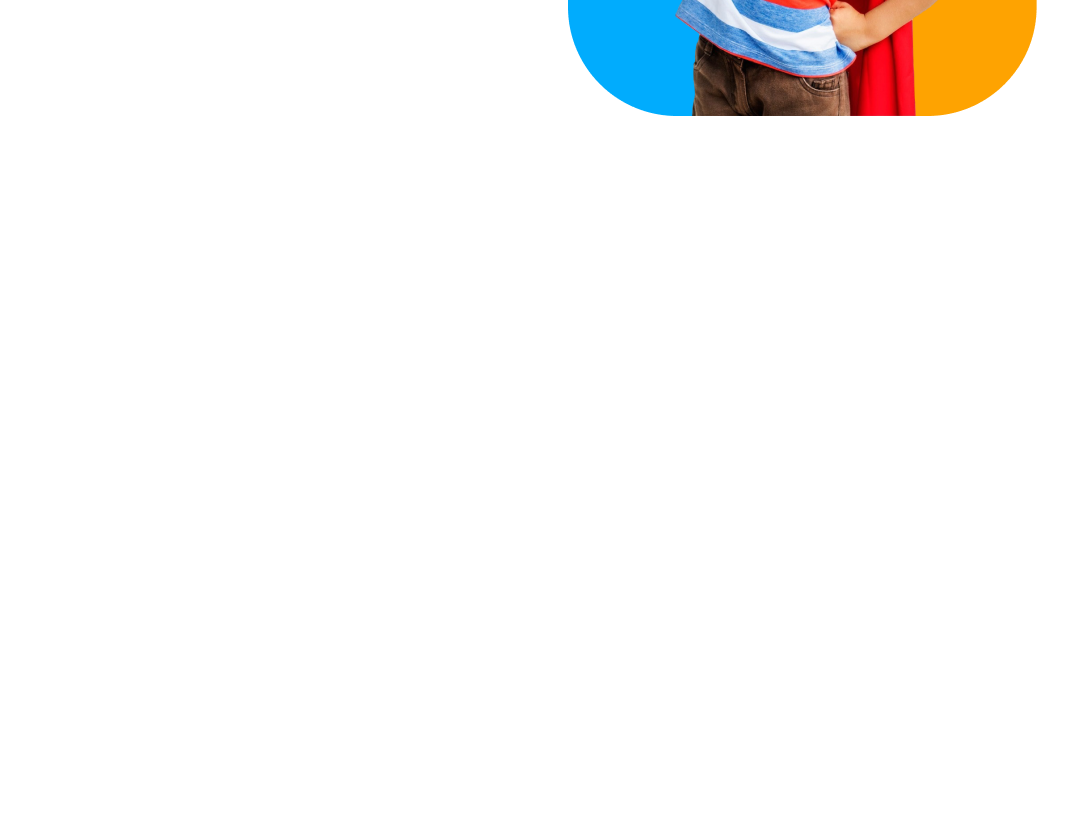
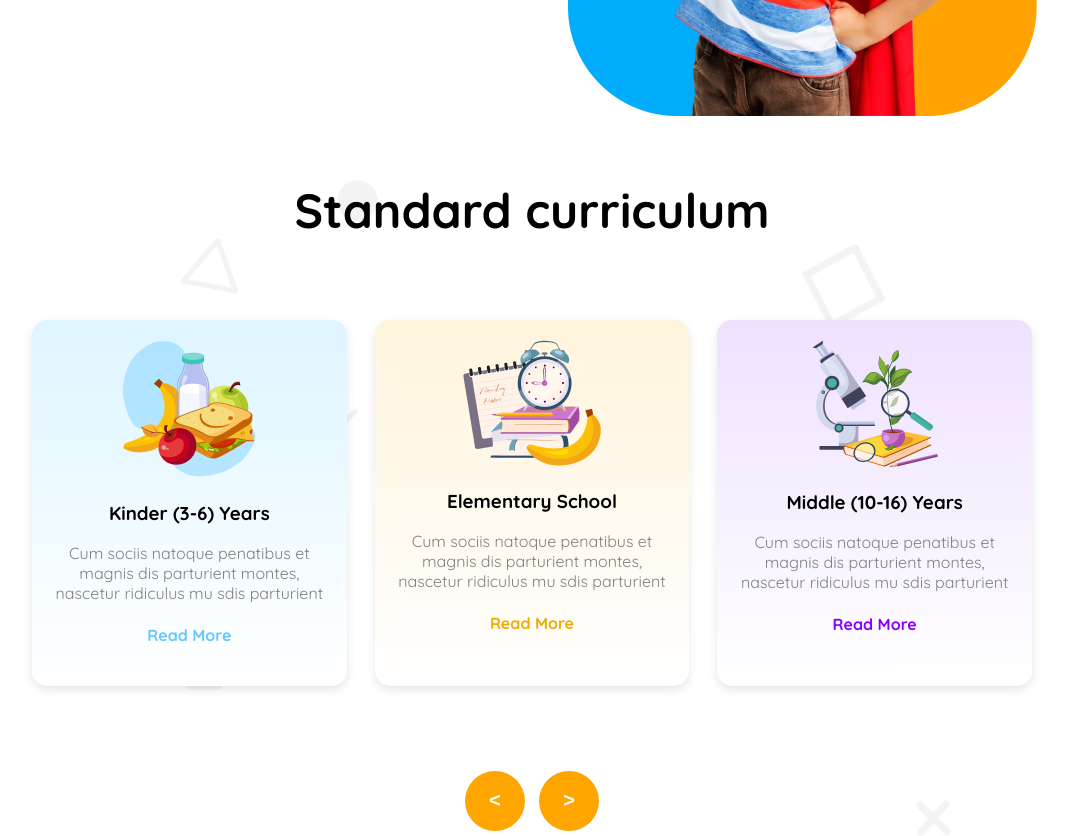
Before and after one commit to mforhad23/responsive-project, a plain HTML site: page index.html in a window 1280 px wide. Shown: the part 539-1375 px from the top of the page, without its empty margins (108-1176 px from the left). Before the commit the page ends 800 px from the top, so only its background shows below. Drawn offline with Linux system fonts and the light colour scheme.

Commit message:
added curriculum, buttons and made it  responsive

```diff
--- a/index.html
+++ b/index.html
@@ -38,7 +38,42 @@
                 <img src="assets/hero-kids.png" alt="">
               </div>
             </section>
-          </main>
+      </main>
+
+      <section class="curriculum">
+        <h1>Standard curriculum</h1>
+
+        <div class="cards-container">
+          <div class="card1">
+              <img src="assets/kinder.png" alt="">
+              <h3>Kinder (3-6) Years</h3>
+              <p>Cum sociis natoque penatibus et magnis dis parturient montes, nascetur ridiculus mu sdis parturient</p>
+              <h4>Read More</h4>
+          </div>
+
+          <div class="card2">
+              <img src="assets/elementary.png" alt="">
+              <h3>Elementary School</h3>
+              <p>Cum sociis natoque penatibus et magnis dis parturient montes, nascetur ridiculus mu sdis parturient</p>
+              <h4>Read More</h4>
+          </div>
+
+          <div class="card3">
+              <img src="assets/middle.png" alt="">
+              <h3>Middle (10-16) Years</h3>
+              <p>Cum sociis natoque penatibus et magnis dis parturient montes, nascetur ridiculus mu sdis parturient</p>
+              <h4>Read More</h4>
+          </div>
+      </div>
+      <div class="navigation">
+        <button class="prev">&lt;</button>
+        <button class="next">&gt;</button>
+    </div>
+
+
+
+      </section>
+
         </body>
         </html>
     </header>
--- a/styles/style.css
+++ b/styles/style.css
@@ -82,6 +82,7 @@ body{
   align-items: center;
   justify-content: space-between;
   padding: 0px;
+  margin-bottom: 60px;
 
 }
 
@@ -142,7 +143,87 @@ body{
 
 }
 
+/* curriculum section */
 
+.curriculum{
+  text-align: center;
+  background-image: url(../assets/bg.png);
+  background-size: cover;
+  background-position: center;
+}
+.curriculum h1{
+  font-size: 3rem;
+  margin-bottom: 20px;
+
+}
+.cards-container{
+    display: flex;
+    justify-content: center;
+    gap: 28px;
+    margin-top: 80px;
+    margin-bottom: 80px;
+}
+.cards-container p{
+  font-size: 1rem;
+  color: #808080;
+}
+.card1{
+    background: white;
+    background-image: linear-gradient(#DEF5FF,#FFFFFF);
+    padding: 20px;
+    border-radius: 15px;
+    box-shadow: 0 4px 10px rgba(0, 0, 0, 0.1);
+    text-align: center;
+    width: 280px;
+
+}
+.card1 h4{
+  color: #64C8FF;
+}
+.card2{
+  background: white;
+  background-image: linear-gradient(#FFF4DC,#FFFFFF);
+  padding: 20px;
+  border-radius: 15px;
+  box-shadow: 0 4px 10px rgba(0, 0, 0, 0.1);
+  text-align: center;
+  width: 280px;
+
+}
+.card2 h4{
+  color: #F0AA00;
+}
+.card3{
+  background: white;
+  background-image: linear-gradient(#EEE1FF,#FFFFFF);
+  padding: 20px;
+  border-radius: 15px;
+  box-shadow: 0 4px 10px rgba(0, 0, 0, 0.1);
+  text-align: center;
+  width: 280px;
+
+}
+.card3 h4{
+  color: #8700FF;
+}
+
+
+.navigation {
+  margin-top: 20px;
+}
+
+.navigation button {
+  background-color: orange;
+  border: none;
+  width: 60px;
+  height: 60px;
+  border-radius: 70%;
+  font-size: 20px;
+  font-weight: bolder;
+  color: white;
+  margin: 5px;
+
+}
 
 
 
@@ -166,11 +247,9 @@ body{
     margin: 0 auto;
 
   }
-  .image-content img {
-    max-width: 100%;
-  }
 
-  .sclname, .contact-btn, .nav-links{
+
+  .sclname, .contact-btn, .nav-links, .navigation{
     display: none;
   }
 
@@ -179,21 +258,50 @@ body{
     display: flex;
     justify-content: space-between;
     padding: 10px;
-    border: 2px solid orange;
+    border: 1px solid orange;
+    border-left: 0px;
+    border-right: 0px;
+    border-top: 0px;
 
   }
-  .hamburger{
+  .hamburger {
     display: flex;
     width: 30px;
     height: 30px;
-    padding-left: 340px;
+    padding-left: 300px;
   }
 
 
 
-  .hero{
+  .hero {
     display: flex;
     flex-direction: column-reverse;
+    margin-left: 16px;
+    margin-right: 16px;
+  }
+  .image-content img {
+    width: 100%;
+    padding: 0 0;
+  }
+  .text-content{
+    align-items: center;
+  }
+  .text-content h1{
+    text-align: center;
+  }
+  .text-content p{
+    text-align: center;
+  }
+/* curriculum responsive */
+
+
+  .curriculum{
+    margin: 80px 50px;
+   text-align: center;
+}
+  .cards-container{
+    flex-direction: column;
+
   }
 
 
```
